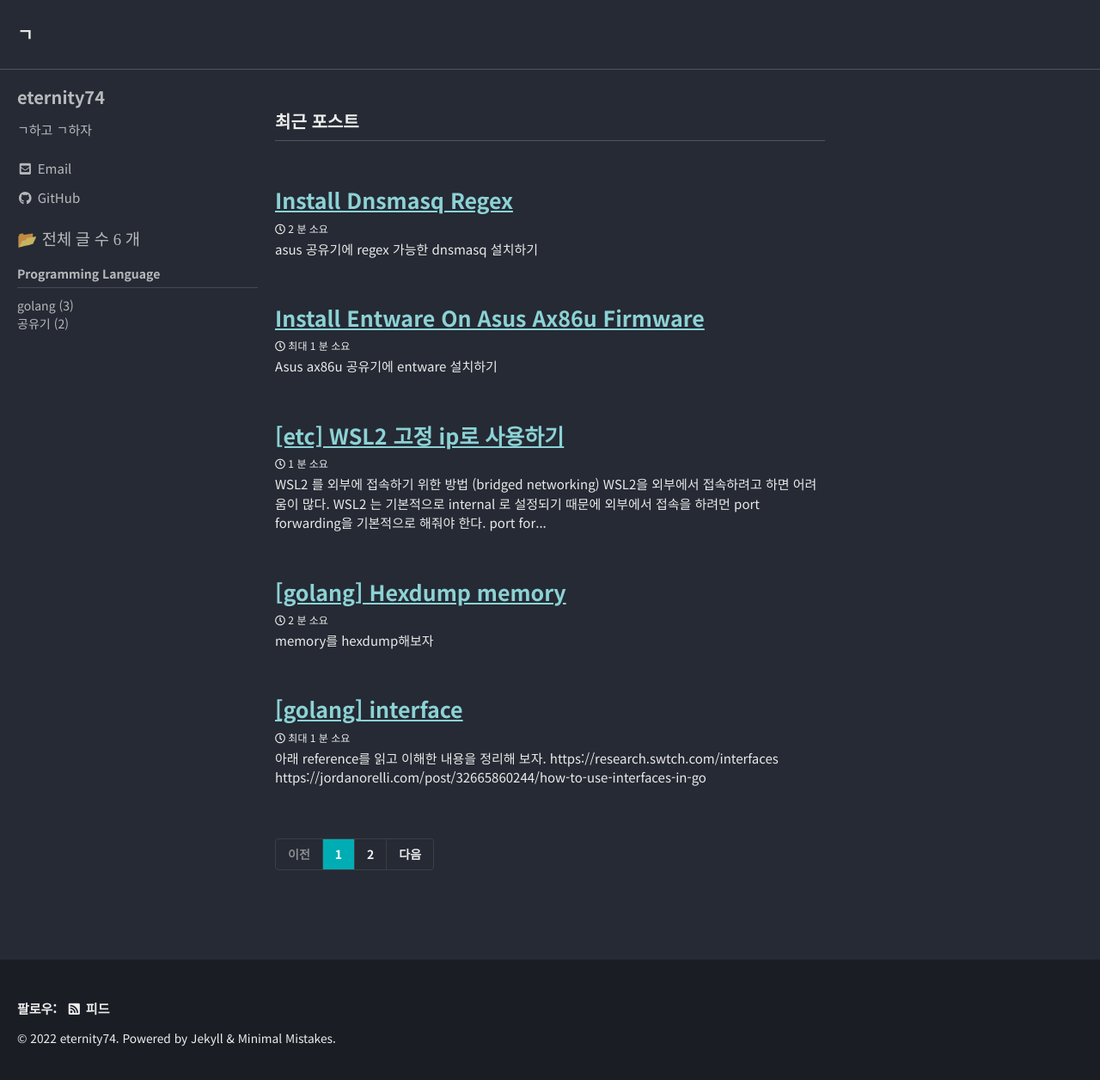
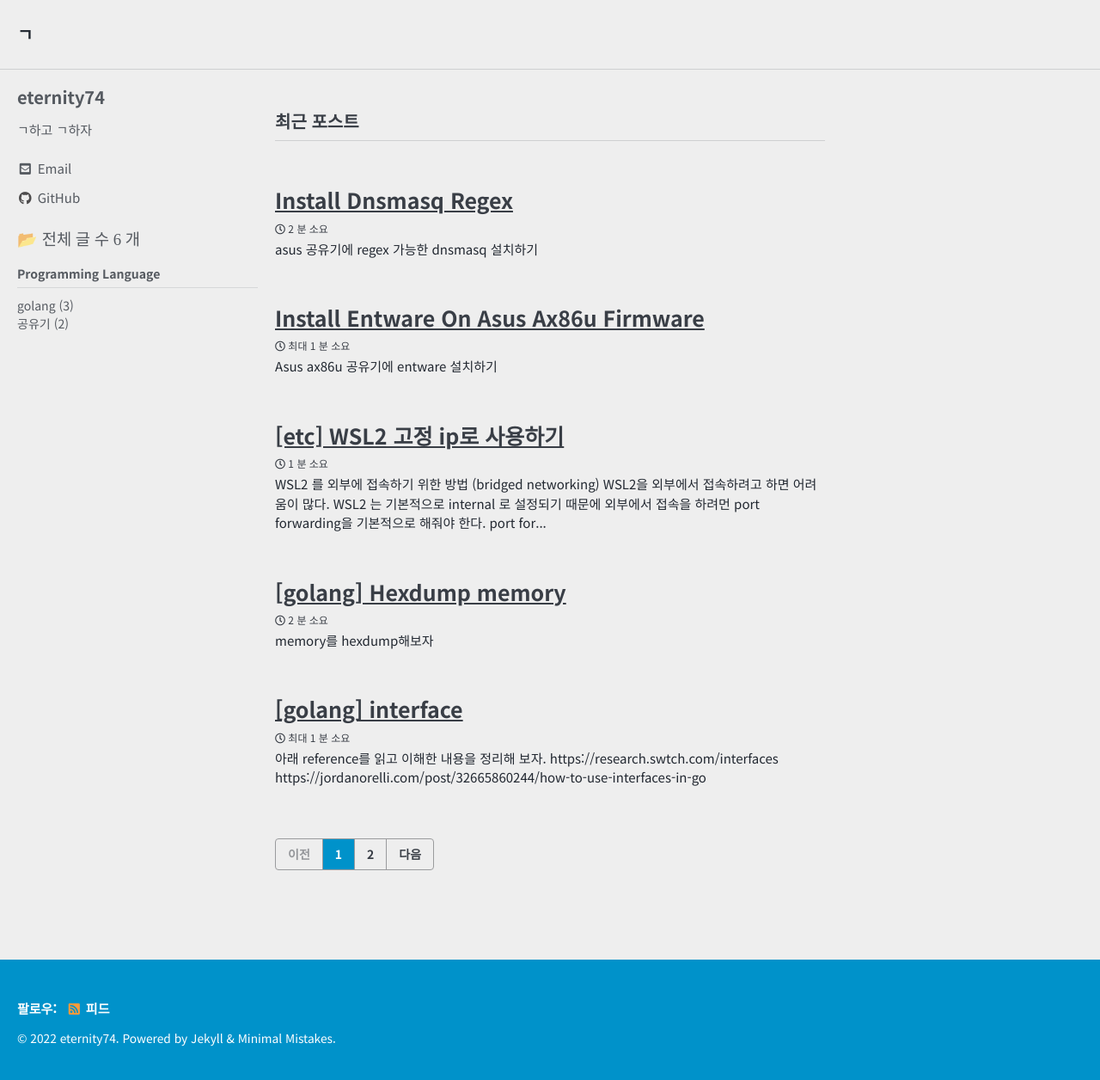
Before and after one commit to eternity74/eternity74.github.io, a Jekyll site: the page built from index.html, in a window 1280 px wide and 1257 px high. Shown: the whole window at 86% size. Built offline with Jekyll 4.4.1, drawn with Linux system fonts in a browser that asks for light colours; cached includes are drawn as plain includes; the list of posts is cut into pages by our own code.

Commit message:
Update _config.yml

```diff
--- a/_config.yml
+++ b/_config.yml
@@ -12,7 +12,7 @@
 
 # theme                  : "minimal-mistakes-jekyll"
 # remote_theme           : "mmistakes/minimal-mistakes"
-minimal_mistakes_skin    : "dark" # "air", "aqua", "contrast", "dark", "dirt", "neon", "mint", "plum", "sunrise"
+minimal_mistakes_skin    : "air" # "air", "aqua", "contrast", "dark", "dirt", "neon", "mint", "plum", "sunrise"
 
 # Site Settings
 locale                   : "ko-KR"
@@ -41,7 +41,7 @@ comments:
     num_posts            : # 5 (default)
     colorscheme          : # "light" (default), "dark"
   utterances:
-    theme                : "photon-dark" # "github-light" (default), "github-dark"
+    theme                : "github-light" # "github-light" (default), "github-dark"
     issue_term           : "pathname" # "pathname" (default)
   giscus:
     repo_id              : # Shown during giscus setup at https://giscus.app
```
